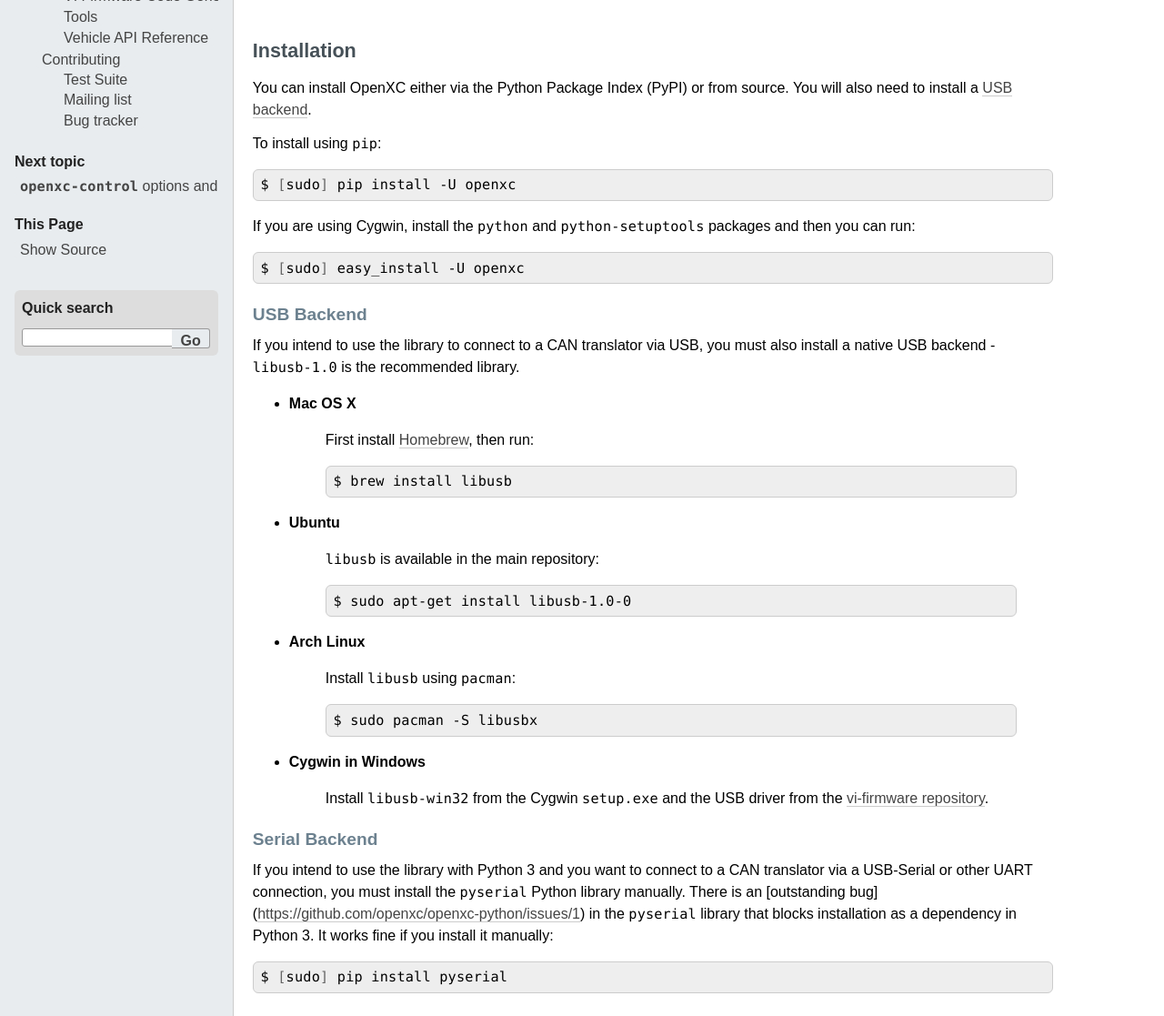
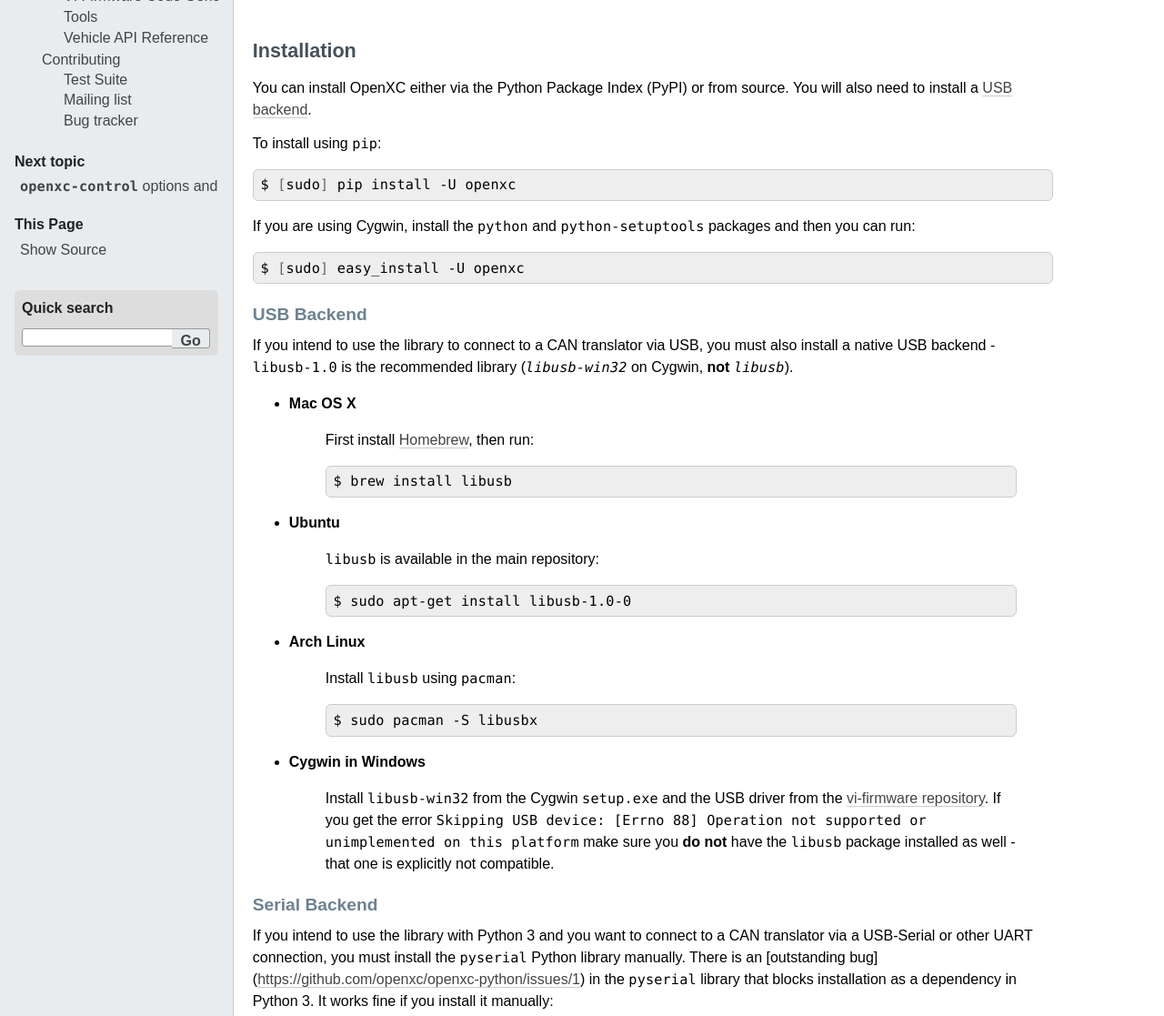
Before and after one commit to openxc/openxc-python, a Sphinx documentation site: the page built from docs/index.rst, in a window 1280 px wide and 1400 px high, cut to the strip 283-1400 px from the top of the window. Shown: the whole strip at 91% size. Built offline with Sphinx 7.4.7, drawn with Linux system fonts in a browser that asks for light colours; pages that are not in the unit, such as notebooks, are missing from menus; the version number could not be read and is left out.

Commit message:
Mention the common Cygwin "operation not supported" error in docs.

```diff
--- a/docs/index.rst
+++ b/docs/index.rst
@@ -32,7 +32,8 @@ USB Backend
 -------------
 
 If you intend to use the library to connect to a CAN translator via USB, you
-must also install a native USB backend - ``libusb-1.0`` is the recommended library.
+must also install a native USB backend - ``libusb-1.0`` is the recommended
+library (`libusb-win32` on Cygwin, **not** `libusb`).
 
 - **Mac OS X**
 
@@ -57,7 +58,10 @@ must also install a native USB backend - ``libusb-1.0`` is the recommended libra
 - **Cygwin in Windows**
 
     Install ``libusb-win32`` from the Cygwin ``setup.exe`` and the USB driver
-    from the `vi-firmware repository`_.
+    from the `vi-firmware repository`_. If you get the error ``Skipping USB
+    device: [Errno 88] Operation not supported or unimplemented on this
+    platform`` make sure you **do not** have the ``libusb`` package installed as
+    well - that one is explicitly not compatible.
 
 .. _`vi-firmware repository`: https://github.com/openxc/vi-firmware/tree/master/conf/windows-driver
 
```
